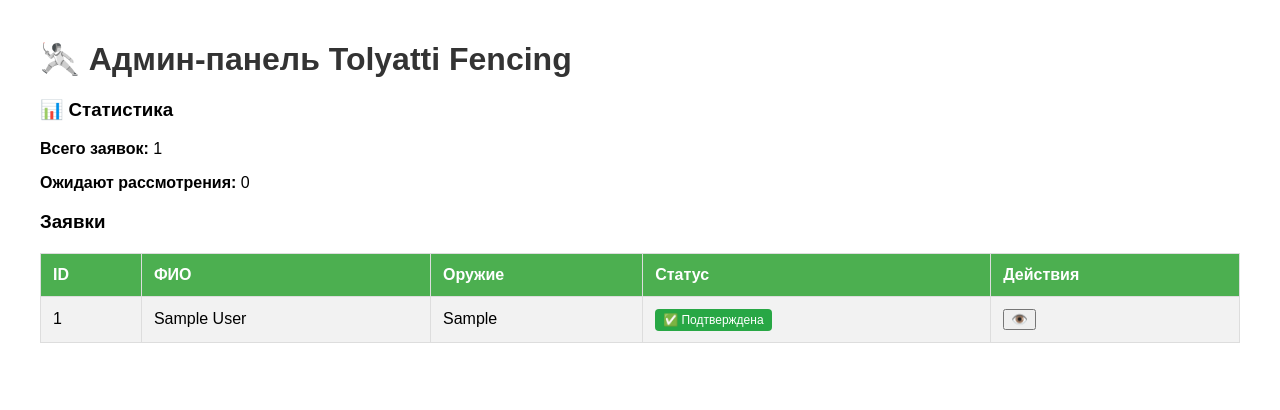
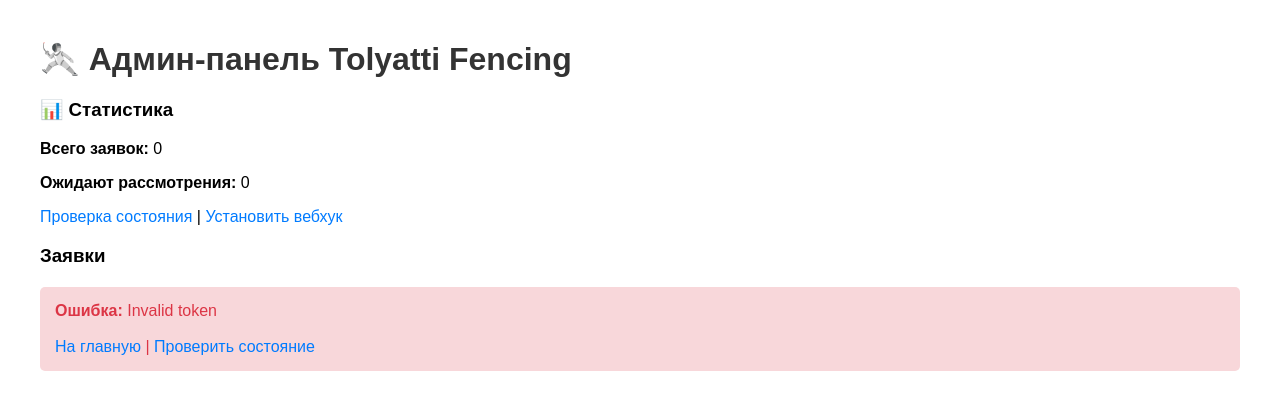
Before and after one commit to Agaphon1888/TolyattiFencingRegBot, a Flask app: page /admin_panel?token=dev-secret-key in a window 1280 px wide. Shown: the top 410 px of the page. Run offline with Flask 3, Linux system fonts and the light colour scheme; tables that the repository leaves empty hold one stand-in row (values such as "Sample post"); parts of the project's set-up code (start-up, migrations or seed data) failed here and were passed over.

Commit message:
Update admin.html

```diff
--- a/templates/admin.html
+++ b/templates/admin.html
@@ -3,7 +3,7 @@
 <head>
     <meta charset="UTF-8">
     <meta name="viewport" content="width=device-width, initial-scale=1.0">
-    <title>Админ-панель</title>
+    <title>Админ-панель Tolyatti Fencing</title>
     <style>
         body { font-family: Arial, sans-serif; margin: 40px; }
         h1 { color: #333; }
@@ -15,6 +15,9 @@
         .pending { background: #ffc107; color: #000; }
         .confirmed { background: #28a745; color: white; }
         .rejected { background: #dc3545; color: white; }
+        a { color: #007bff; text-decoration: none; }
+        a:hover { text-decoration: underline; }
+        .error { color: #dc3545; background: #f8d7da; padding: 15px; border-radius: 5px; margin: 20px 0; }
     </style>
 </head>
 <body>
@@ -24,6 +27,7 @@
         <h3>📊 Статистика</h3>
         <p><strong>Всего заявок:</strong> <span id="total">0</span></p>
         <p><strong>Ожидают рассмотрения:</strong> <span id="pending">0</span></p>
+        <p><a href="/health">Проверка состояния</a> | <a href="/set_webhook">Установить вебхук</a></p>
     </div>
 
     <h3>Заявки</h3>
@@ -34,19 +38,17 @@
     <script>
         async function loadData() {
             try {
-                const token = new URLSearchParams(window.location.search).get('token');
-                if (!token) {
-                    document.getElementById('registrations').innerHTML =
-                        '<p style="color: red;">Ошибка: отсутствует токен доступа</p>';
-                    return;
-                }
-
-                const response = await fetch(`/api/registrations?token=${token}`);
+                const response = await fetch('/api/registrations');
                 const data = await response.json();
 
                 if (data.error) {
                     document.getElementById('registrations').innerHTML =
-                        `<p style="color: red;">Ошибка: ${data.error}</p>`;
+                        `<div class="error">
+                            <strong>Ошибка:</strong> ${data.error}
+                            <br><br>
+                            <a href="/">На главную</a> |
+                            <a href="/health">Проверить состояние</a>
+                        </div>`;
                     return;
                 }
 
@@ -65,7 +67,7 @@
 
                 let html = `<table>
                     <tr>
-                        <th>ID</th><th>ФИО</th><th>Оружие</th><th>Статус</th><th>Действия</th>
+                        <th>ID</th><th>ФИО</th><th>Оружие</th><th>Статус</th><th>Дата</th>
                     </tr>`;
 
                 data.registrations.forEach(reg => {
@@ -75,16 +77,10 @@
 
                     html += `<tr>
                         <td>${reg.id}</td>
-                        <td>${reg.full_name}</td>
-                        <td>${reg.weapon_type}</td>
+                        <td>${reg.full_name || 'Не указано'}</td>
+                        <td>${reg.weapon_type || 'Не указано'}</td>
                         <td><span class="badge ${statusClass}">${statusText}</span></td>
-                        <td>
-                            ${reg.status === 'pending' ?
-                                `<button onclick="confirmReg(${reg.id})">✅</button>
-                                 <button onclick="rejectReg(${reg.id})">❌</button>` :
-                                ''}
-                            <button onclick="viewDetails(${reg.id})">👁️</button>
-                        </td>
+                        <td>${new Date(reg.created_at).toLocaleString('ru-RU')}</td>
                     </tr>`;
                 });
 
@@ -93,38 +89,13 @@
 
             } catch (error) {
                 document.getElementById('registrations').innerHTML =
-                    `<p style="color: red;">Ошибка загрузки: ${error.message}</p>`;
+                    `<div class="error">
+                        <strong>Ошибка загрузки:</strong> ${error.message}
+                        <br><br>
+                        <a href="/">На главную</a> |
+                        <a href="/health">Проверить состояние</a>
+                    </div>`;
             }
-        }
-
-        async function confirmReg(id) {
-            const token = new URLSearchParams(window.location.search).get('token');
-            const response = await fetch(`/api/registrations/${id}/confirm?token=${token}`, {
-                method: 'POST'
-            });
-            if (response.ok) {
-                alert('Заявка подтверждена');
-                loadData();
-            } else {
-                alert('Ошибка подтверждения');
-            }
-        }
-
-        async function rejectReg(id) {
-            const token = new URLSearchParams(window.location.search).get('token');
-            const response = await fetch(`/api/registrations/${id}/reject?token=${token}`, {
-                method: 'POST'
-            });
-            if (response.ok) {
-                alert('Заявка отклонена');
-                loadData();
-            } else {
-                alert('Ошибка отклонения');
-            }
-        }
-
-        function viewDetails(id) {
-            alert(`Детали заявки #${id}`);
         }
 
         // Загружаем данные при открытии страницы
```
